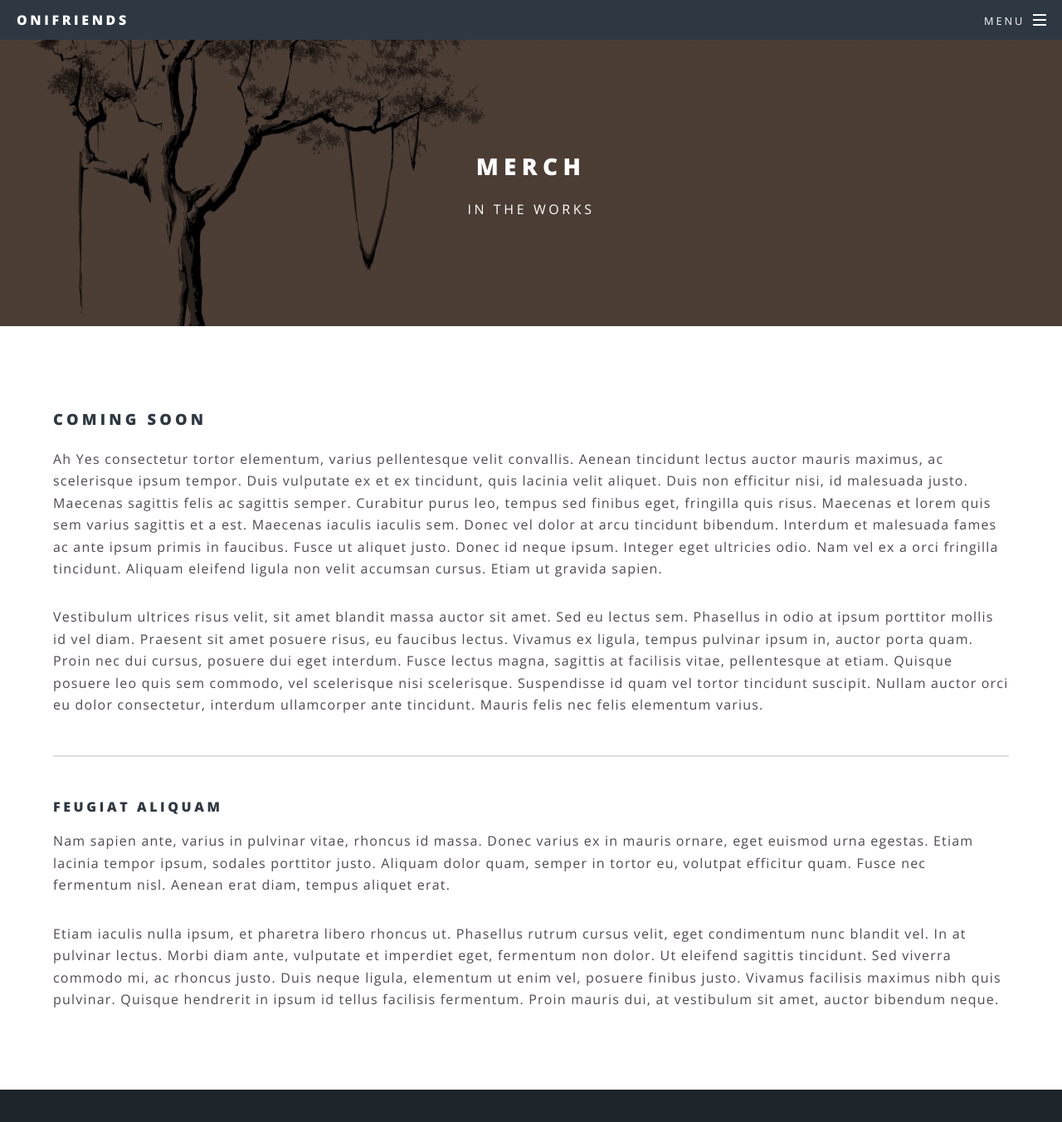
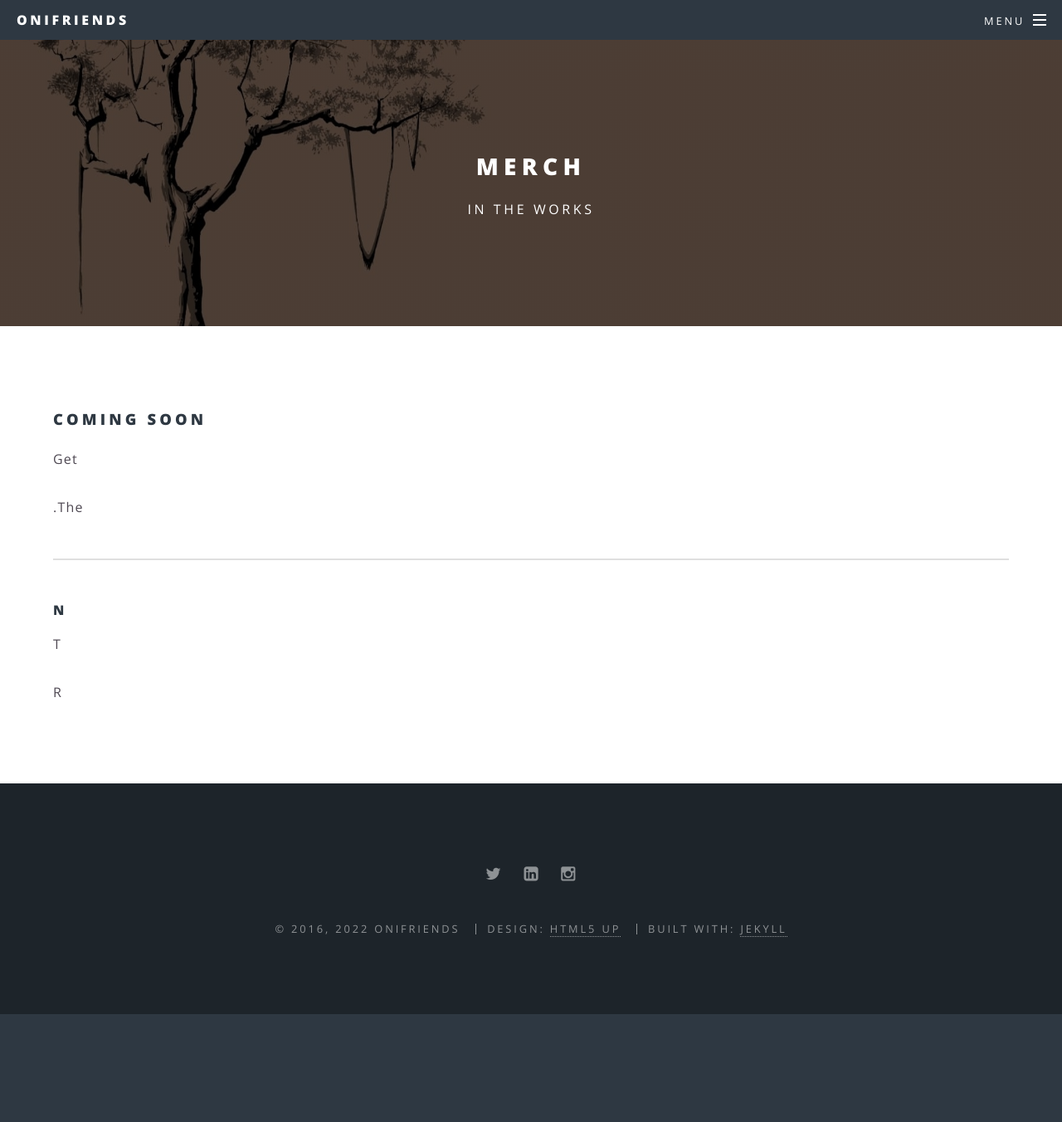
Before and after one commit to TeaOnMe/TeaOnMe.github.io, a Jekyll site: the page built from generic.html, in a window 1280 px wide and 1400 px high. Shown: the top 1352 px of the window at 83% size. Built offline with Jekyll 4.4.1, drawn with Linux system fonts in a browser that asks for light colours.

Commit message:
Update generic.html

```diff
--- a/generic.html
+++ b/generic.html
@@ -3,9 +3,9 @@ layout: page
 title: Merch
 ---
 	<h3>Coming Soon</h3>
-	<p>Ah Yes consectetur tortor elementum, varius pellentesque velit convallis. Aenean tincidunt lectus auctor mauris maximus, ac scelerisque ipsum tempor. Duis vulputate ex et ex tincidunt, quis lacinia velit aliquet. Duis non efficitur nisi, id malesuada justo. Maecenas sagittis felis ac sagittis semper. Curabitur purus leo, tempus sed finibus eget, fringilla quis risus. Maecenas et lorem quis sem varius sagittis et a est. Maecenas iaculis iaculis sem. Donec vel dolor at arcu tincidunt bibendum. Interdum et malesuada fames ac ante ipsum primis in faucibus. Fusce ut aliquet justo. Donec id neque ipsum. Integer eget ultricies odio. Nam vel ex a orci fringilla tincidunt. Aliquam eleifend ligula non velit accumsan cursus. Etiam ut gravida sapien.</p>
-	<p>Vestibulum ultrices risus velit, sit amet blandit massa auctor sit amet. Sed eu lectus sem. Phasellus in odio at ipsum porttitor mollis id vel diam. Praesent sit amet posuere risus, eu faucibus lectus. Vivamus ex ligula, tempus pulvinar ipsum in, auctor porta quam. Proin nec dui cursus, posuere dui eget interdum. Fusce lectus magna, sagittis at facilisis vitae, pellentesque at etiam. Quisque posuere leo quis sem commodo, vel scelerisque nisi scelerisque. Suspendisse id quam vel tortor tincidunt suscipit. Nullam auctor orci eu dolor consectetur, interdum ullamcorper ante tincidunt. Mauris felis nec felis elementum varius.</p>
+	<p>Get</p>
+	<p>.The</p>
 	<hr />
-	<h4>Feugiat aliquam</h4>
-	<p>Nam sapien ante, varius in pulvinar vitae, rhoncus id massa. Donec varius ex in mauris ornare, eget euismod urna egestas. Etiam lacinia tempor ipsum, sodales porttitor justo. Aliquam dolor quam, semper in tortor eu, volutpat efficitur quam. Fusce nec fermentum nisl. Aenean erat diam, tempus aliquet erat.</p>
-	<p>Etiam iaculis nulla ipsum, et pharetra libero rhoncus ut. Phasellus rutrum cursus velit, eget condimentum nunc blandit vel. In at pulvinar lectus. Morbi diam ante, vulputate et imperdiet eget, fermentum non dolor. Ut eleifend sagittis tincidunt. Sed viverra commodo mi, ac rhoncus justo. Duis neque ligula, elementum ut enim vel, posuere finibus justo. Vivamus facilisis maximus nibh quis pulvinar. Quisque hendrerit in ipsum id tellus facilisis fermentum. Proin mauris dui, at vestibulum sit amet, auctor bibendum neque.</p>
+	<h4>N</h4>
+	<p>T</p>
+	<p>R</p>
```
